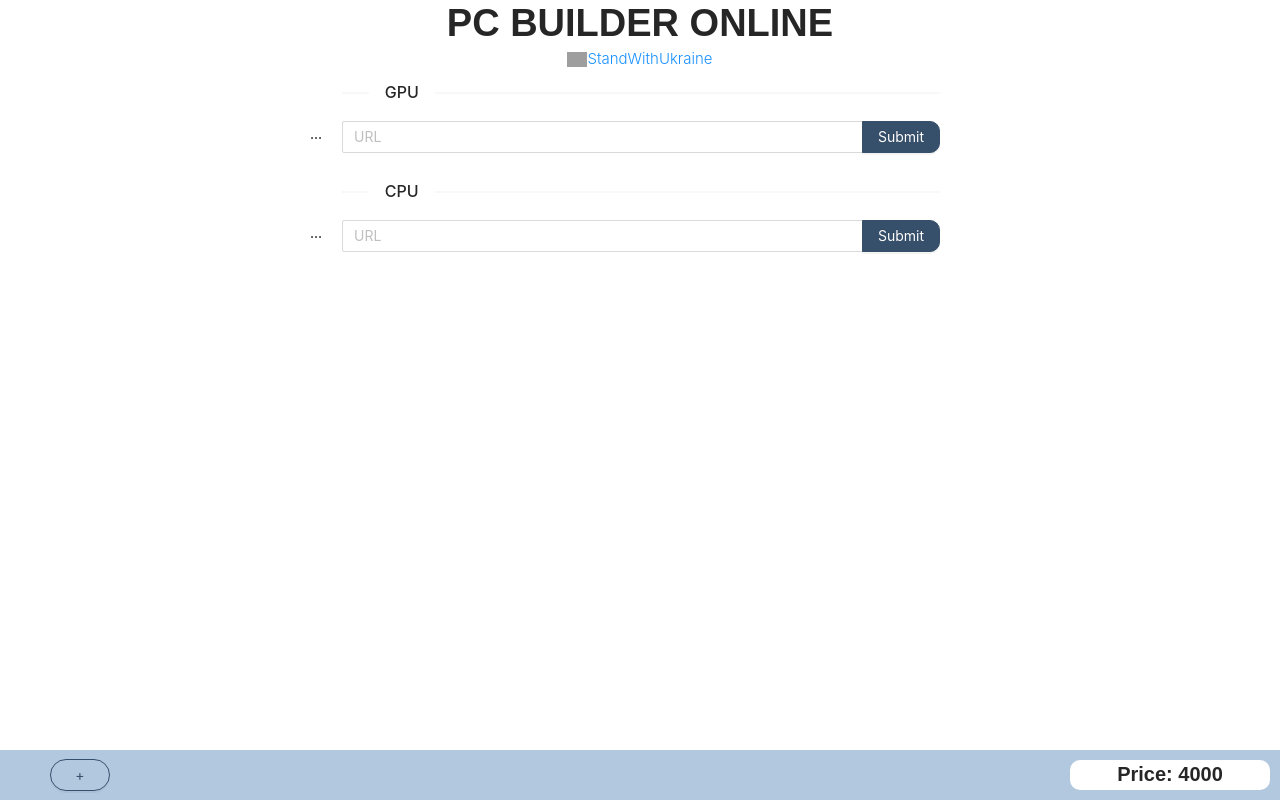
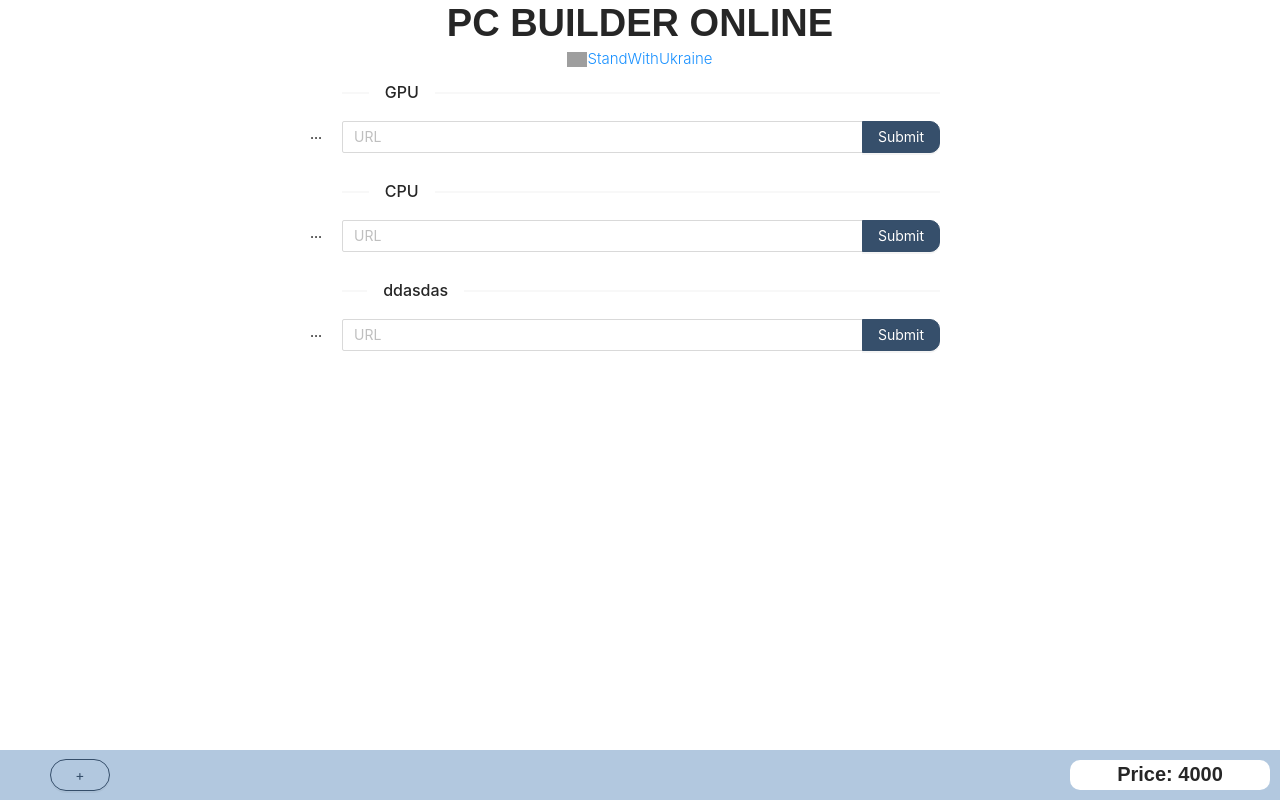
Before and after one commit to kirillserebrykov/PC-BUILDER-ONLINE-FRONTEND, a React (Create React App) app: page / in a window 1280 px wide. Built offline with nearby package versions, Linux system fonts and the light colour scheme; grey boxes are pictures that could not be loaded; a web font is replaced by a local one.

Commit message:
add delete component, and add rename component, but in rename there is bag withsend actions.payload in rename reduser

```diff
--- a/src/component/Content/Content.tsx
+++ b/src/component/Content/Content.tsx
@@ -10,13 +10,14 @@ import {useAppSelector } from "../../redux/hooks";
 
 
 const ContentComponent: FC = (): JSX.Element  => {
-  const NamesAccessories = useAppSelector((state: RootState) => state.NamesСomponents)
-  const Accessories =  NamesAccessories.map((el,i) => <ColumComponent key={i} name={el}/> )
+  const NamesСomponents = useAppSelector((state: RootState) => state.NamesСomponents)
+  console.log(NamesСomponents)
+  const Сomponents =  NamesСomponents.map((el,i) => <ColumComponent key={i} name={el}/> )
 
   return (
     <div className="wrapper-content">
       <Row gutter={[0, 10]} className="wrapper-content-row">
-        {Accessories}
+        {Сomponents}
       </Row>
       <ModalComponentContainer/>
     </div>
--- a/src/component/Content/Modal/ModalComponentContainer.tsx
+++ b/src/component/Content/Modal/ModalComponentContainer.tsx
@@ -2,7 +2,7 @@ import React, { FC, useContext } from "react";
 import "antd/dist/antd.css";
 import { useAppDispatch } from "../../../redux/hooks";
 import { ModalContext } from "../../../context/ModalContext";
-import { addСomponent } from "../../../redux/itemAccessoriesSlice";
+import { addСomponent } from "../../../redux/СomponentSlice";
 import ModalComponent from "./Modal";
 
 const ModalComponentContainer: FC = (): JSX.Element => {
--- a/src/component/Content/Row/Colum.tsx
+++ b/src/component/Content/Row/Colum.tsx
@@ -1,15 +1,22 @@
 import React, { FC } from "react";
-import {Col} from "antd";
+import { Col } from "antd";
 import { IPropsName } from "../../../types/globalTypes";
 import "antd/dist/antd.css";
 import InputComponent from "./Input/Input";
 import DropdownComponent from "./Dropdown/Dropdown";
 
-
 const ColumComponent: FC<IPropsName> = ({ name }: IPropsName) => {
   return (
-    <Col className="gutter-row" span={24} style={{ display: "flex",justifyContent:"center",alignItems:"center" }}>
-       <DropdownComponent/>
+    <Col
+      className="gutter-row"
+      span={24}
+      style={{
+        display: "flex",
+        justifyContent: "center",
+        alignItems: "center",
+      }}
+    >
+      <DropdownComponent name={name} />
       <InputComponent name={name} />
     </Col>
   );
--- a/src/component/Content/Row/Dropdown/Dropdown.css
+++ b/src/component/Content/Row/Dropdown/Dropdown.css
@@ -1,6 +1,16 @@
-.dropdown-span{
-  margin-top: "50px";
-  padding-right: "20px";
-  margin-left: "-30px";
-  font-size: "15px";
+.resetStyle {
+  background: none;
+  border: none;
+  width: 100%;
 }
+.menu-dropdown {
+  position: relative;
+  left: -60px;
+}
+.dropdown-span {
+  font-size: 15px;
+  margin-top: 50px;
+  padding-right: 20px;
+  margin-left: -30px;
+  cursor: pointer;
+}
--- a/src/component/Content/Row/Dropdown/Dropdown.tsx
+++ b/src/component/Content/Row/Dropdown/Dropdown.tsx
@@ -1,44 +1,47 @@
+import React, { FC } from "react";
 import { Dropdown, Menu } from "antd";
-import React, { FC } from "react";
 import "./Dropdown.css";
-import type * as CSS from "csstype";
+import { useAppDispatch } from "../../../../redux/hooks";
+import { deleteСomponent, renameСomponent  } from "../../../../redux/СomponentSlice";
+import { IPropsName } from "../../../../types/globalTypes";
 
-const resetCss: CSS.Properties = { background: "none", border: "none" };
-const menuDropdown: CSS.Properties = {
-  position: "relative",
-  left: "-60px",
-};
 
-const menu = (
-  <Menu
-    style={menuDropdown}
+const payload = {
+   1:"dsadas"
+}
+
+
+const MenuComponent:FC<IPropsName> = ({name}:IPropsName) =>{
+  const dispatch = useAppDispatch();
+
+  return <Menu
+    className="menu-dropdown"
     items={[
       {
         key: "1",
-        label: <button style={resetCss}>Rename</button>,
+        label: <button className="resetStyle" onClick={()=> dispatch(renameСomponent({fdfds:""}))}>Rename</button>,
       },
       {
         key: "2",
-        label: <button style={resetCss}>Delete</button>,
+        label: <button className="resetStyle" onClick={()=> dispatch(deleteСomponent(name))}>Delete</button>,
       },
     ]}
   />
-);
+};
 
-const DropdownComponent: FC = () => {
+
+
+
+
+
+
+const DropdownComponent:FC<IPropsName> = ({name}:IPropsName) => {
+
   return (
-    <Dropdown overlay={menu} placement="bottomLeft">
-      <span style={spanDropdown}>...</span>
+    <Dropdown overlay={<MenuComponent name={name}/>} placement="bottomLeft">
+      <span  className="dropdown-span">...</span>
     </Dropdown>
   );
 };
 
 export default DropdownComponent;
-
-const spanDropdown: CSS.Properties = {
-  marginTop: "50px",
-  paddingRight: "20px",
-  marginLeft: "-30px",
-  fontSize: "15px",
-  cursor: "pointer",
-};
--- a/src/redux/itemAccessoriesSlice.ts
+++ /dev/null
@@ -1,25 +0,0 @@
-import { createSlice } from '@reduxjs/toolkit'
-import type { PayloadAction } from '@reduxjs/toolkit'
-import type {СomponentsState} from "./typeAndInterfaceForItemAccessoriesSlice/reduxInterface"
-
-
-const initialState: СomponentsState = {
-  NamesСomponents: ["GPU","CPU",],
-}
-
-export const СomponentsSlice = createSlice({
-  name: 'Сomponent',
-  initialState,
-  reducers: {
-    addСomponent: (state,action: PayloadAction<string>) => {
-      state.NamesСomponents.push(action.payload)
-    },
-    deleteСomponent: (state) => {
-      state.NamesСomponents.pop()
-    },
-
-  },
-})
-
-export const { addСomponent, deleteСomponent} = СomponentsSlice.actions
-export default СomponentsSlice.reducer
--- a/src/redux/store.ts
+++ b/src/redux/store.ts
@@ -1,6 +1,6 @@
 import { configureStore,  } from '@reduxjs/toolkit'
 
-import СomponentsSlice from './itemAccessoriesSlice'
+import СomponentsSlice from './СomponentSlice'
 
 const store = configureStore({
   reducer: СomponentsSlice,
--- /dev/null
+++ b/src/redux/СomponentSlice.ts
@@ -0,0 +1,41 @@
+import { createSlice } from "@reduxjs/toolkit";
+import type { PayloadAction } from "@reduxjs/toolkit";
+import type { СomponentsState } from "./typeAndInterfaceСomponentSlice/reduxInterface";
+
+const initialState: СomponentsState = {
+  NamesСomponents: ["GPU", "CPU", "ddasdas"],
+};
+
+const ComponentHandler = (
+  NamesСomponents: Array<string>,
+  actionPayload: string,
+  type: string
+) => {
+  return NamesСomponents.map((el, i) => {
+    if (el === actionPayload) {
+      if (type === "delete") return NamesСomponents.splice(i, 1);
+      if (type === "rename") {
+        console.log(actionPayload)
+      }
+    }
+  });
+};
+
+export const СomponentsSlice = createSlice({
+  name: "Сomponent",
+  initialState,
+  reducers: {
+    addСomponent: (state, action: PayloadAction<string>) => {
+      state.NamesСomponents.push(action.payload);
+    },
+    deleteСomponent: (state, action: PayloadAction<string>) => {
+      ComponentHandler(state.NamesСomponents, action.payload, "delete");
+    },
+    renameСomponent: (state, action: PayloadAction<string>) => {
+      ComponentHandler(state.NamesСomponents, action.payload, "rename");
+    },
+  },
+});
+
+export const { addСomponent, deleteСomponent,renameСomponent } = СomponentsSlice.actions;
+export default СomponentsSlice.reducer;
```
Also changed, not shown: src/redux/typeAndInterfaceСomponentSlice/reduxInterface.tsx (renamed from src/redux/typeAndInterfaceForItemAccessoriesSlice/reduxInterface.tsx).
